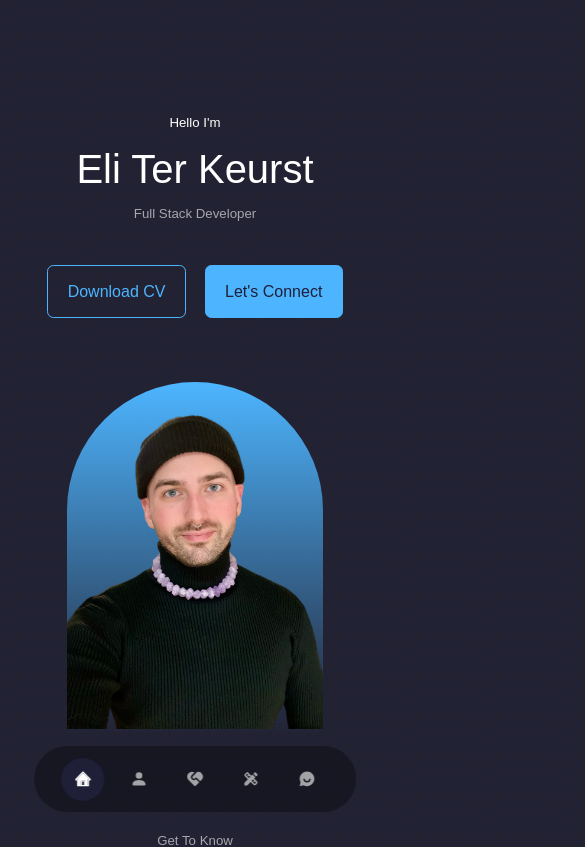
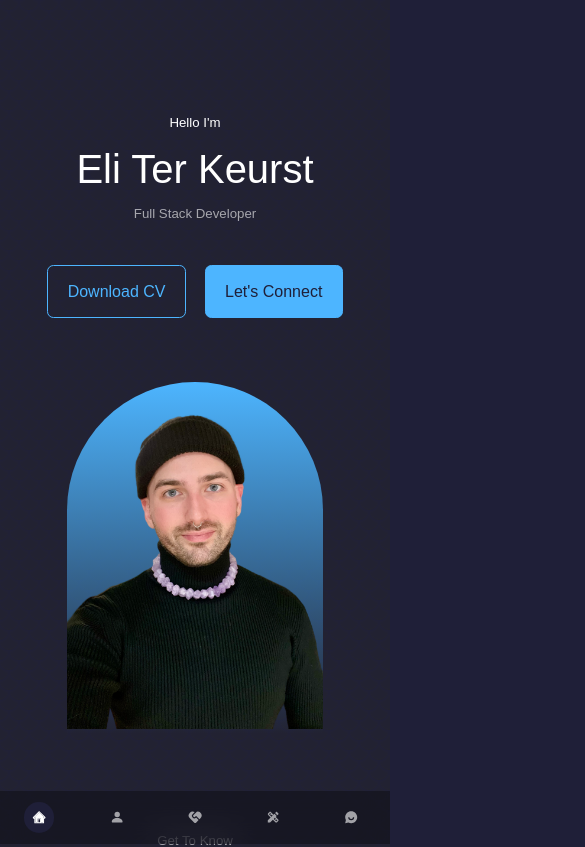
Before and after one commit to crystal-coding-time/laughing-red-journey, a React (Create React App) app: page / in a window 390 px wide. Shown: the top 847 px of the page, 585 px wide, since content can reach past the window. Built offline with nearby package versions, Linux system fonts and the light colour scheme; a web font is replaced by a local one.

Commit message:
fixed CSS bugs

```diff
--- a/src/components/experience/Experience.jsx
+++ b/src/components/experience/Experience.jsx
@@ -14,42 +14,42 @@ const Experience = () => {
           <h3>Frontend Development</h3>
           <div className='experience__content'>
           <article className='experience__details'>
-              <BsCheck2All className='experience_details-icon' />
+              <BsCheck2All className='experience__details-icon' />
               <div>
                 <h4>HTML</h4>
                 <small className='text-light'>Experienced</small>
               </div>
             </article>
             <article className='experience__details'>
-              <BsCheck2All className='experience_details-icon' />
+              <BsCheck2All className='experience__details-icon' />
               <div>
                 <h4>CSS</h4>
                 <small className='text-light'>Experienced</small>
               </div>
             </article>
             <article className='experience__details'>
-              <BsCheck2All className='experience_details-icon' />
+              <BsCheck2All className='experience__details-icon' />
               <div>
                 <h4>JavaScript</h4>
                 <small className='text-light'>Experienced</small>
               </div>
             </article>
             <article className='experience__details'>
-              <BsCheck2All className='experience_details-icon' />
+              <BsCheck2All className='experience__details-icon' />
               <div>
                 <h4>Bootstrap</h4>
                 <small className='text-light'>Experienced</small>
               </div>
             </article>
             <article className='experience__details'>
-              <BsCheck2All className='experience_details-icon' />
+              <BsCheck2All className='experience__details-icon' />
               <div>
                 <h4>Tailwind</h4>
                 <small className='text-light'>Experienced</small>
               </div>
             </article>
             <article className='experience__details'>
-              <BsCheck2All className='experience_details-icon' />
+              <BsCheck2All className='experience__details-icon' />
               <div>
                 <h4>React</h4>
                 <small className='text-light'>Experienced</small>
@@ -62,35 +62,35 @@ const Experience = () => {
           <h3>Backend Development</h3>
           <div className='experience__content'>
           <article className='experience__details'>
-              <BsCheck2All className='experience_details-icon' />
+              <BsCheck2All className='experience__details-icon' />
               <div>
                 <h4>Node JS</h4>
                 <small className='text-light'>Experienced</small>
               </div>
             </article>
             <article className='experience__details'>
-              <BsCheck2All className='experience_details-icon' />
+              <BsCheck2All className='experience__details-icon' />
               <div>
                 <h4>MongoDB</h4>
                 <small className='text-light'>Experienced</small>
               </div>
             </article>
             <article className='experience__details'>
-              <BsCheck2All className='experience_details-icon' />
+              <BsCheck2All className='experience__details-icon' />
              <div>
                 <h4>PHP</h4>
                 <small className='text-light'>Experienced</small>
               </div>
             </article>
             <article className='experience__details'>
-              <BsCheck2All className='experience_details-icon' />
+              <BsCheck2All className='experience__details-icon' />
               <div>
                 <h4>MySQL</h4>
                 <small className='text-light'>Experienced</small>
               </div>
             </article>
             <article className='experience__details'>
-              <BsCheck2All className='experience_details-icon' />
+              <BsCheck2All className='experience__details-icon' />
               <div>
                 <h4>Python</h4>
                 <small className='text-light'>Experienced</small>
--- a/src/components/experience/experience.css
+++ b/src/components/experience/experience.css
@@ -35,7 +35,7 @@
     gap: 1rem;
 }
 
-.experience_details-icon {
+.experience__details-icon {
     margin-top: 6px;
     color: var(--color-primary);
 }
@@ -44,14 +44,17 @@
 
 @media screen and (max-width: 600px) {
     .experience__container {
-        gap: 1rem;
+    gap: 1rem;
     }
 
     .experience__container > div {
-        width: 100%;
-        padding: 2rem 1rem;
+    padding: 2rem 1rem;
     }
-}
+
+    .experience__content {
+    grid-template-columns: repeat(auto-fit, minmax(150px, 1fr));
+    }
+    }
 
 /* Media Queries For Medium Devices */
 
--- a/src/components/nav/nav.css
+++ b/src/components/nav/nav.css
@@ -1,15 +1,14 @@
 nav {
     background: rgba(0, 0, 0, 0.3);
     width: max-content;
-    display: block;
+    display: flex;
+    justify-content: center;
     padding: 0.7rem 1.7rem;
     z-index: 2;
     position: fixed;
     left: 50%;
     transform: translate(-50%);
     bottom: 2rem;
-    display: flex;
-    gap: 0.8rem;
     border-radius: 3rem;
     backdrop-filter: blur(15px);
     }
@@ -31,3 +30,20 @@ nav a.active {
     background: var(--color-bg);
     color: var(--color-white);
     }
+
+    @media (max-width: 768px) {
+    nav {
+    width: 100%;
+    bottom: 0;
+    border-radius: 0;
+    justify-content: space-around;
+    padding: 0.7rem 0;
+    }
+    }
+
+    @media (max-width: 480px) {
+    nav a {
+    font-size: 0.9rem;
+    padding: 0.5rem;
+    }
+    }
--- a/src/components/portfolio/portfolio.css
+++ b/src/components/portfolio/portfolio.css
@@ -36,7 +36,7 @@
 
 @media screen and (max-width: 600px) {
    .portfolio__container {
-       grid-template-columns: repeat(1fr);
+        grid-template-columns: repeat(1, 1fr);
        gap: 1rem;
    }
 
```
Also changed, not shown: src/components/header/header.css (+0 -24 lines). Lines whose indentation alone changed are shown as unchanged.
